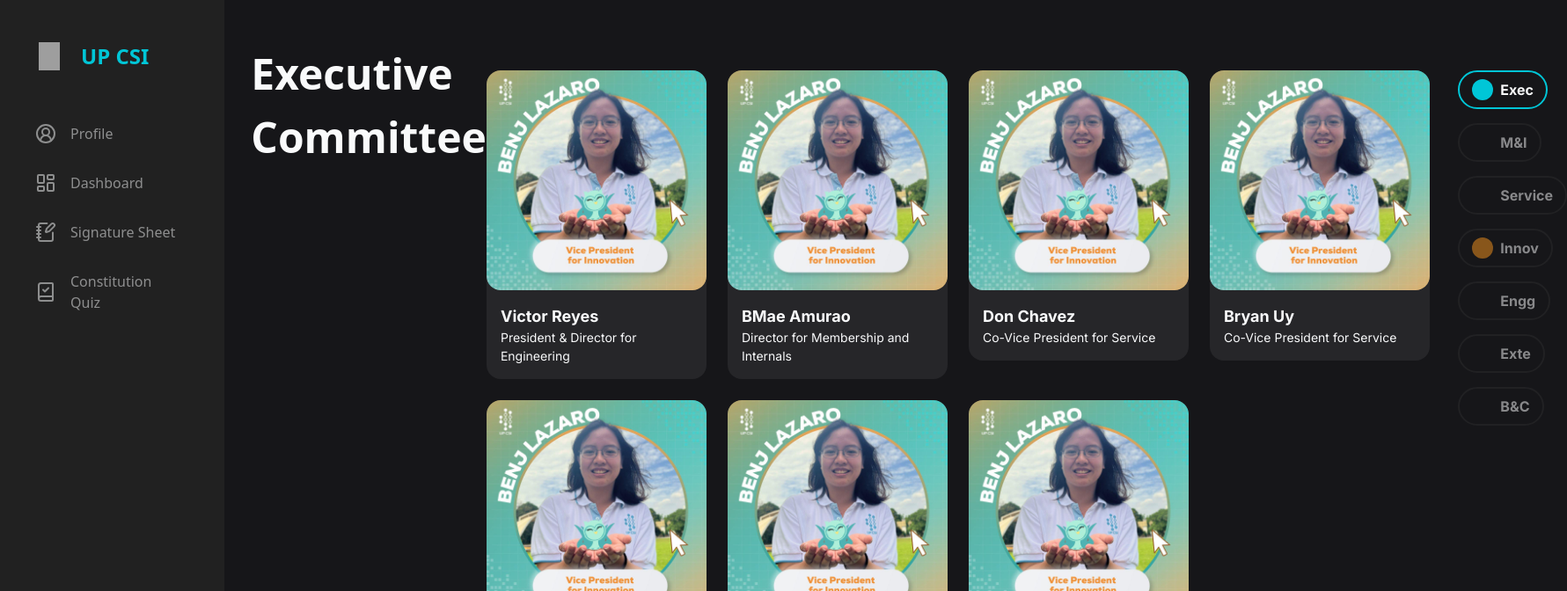
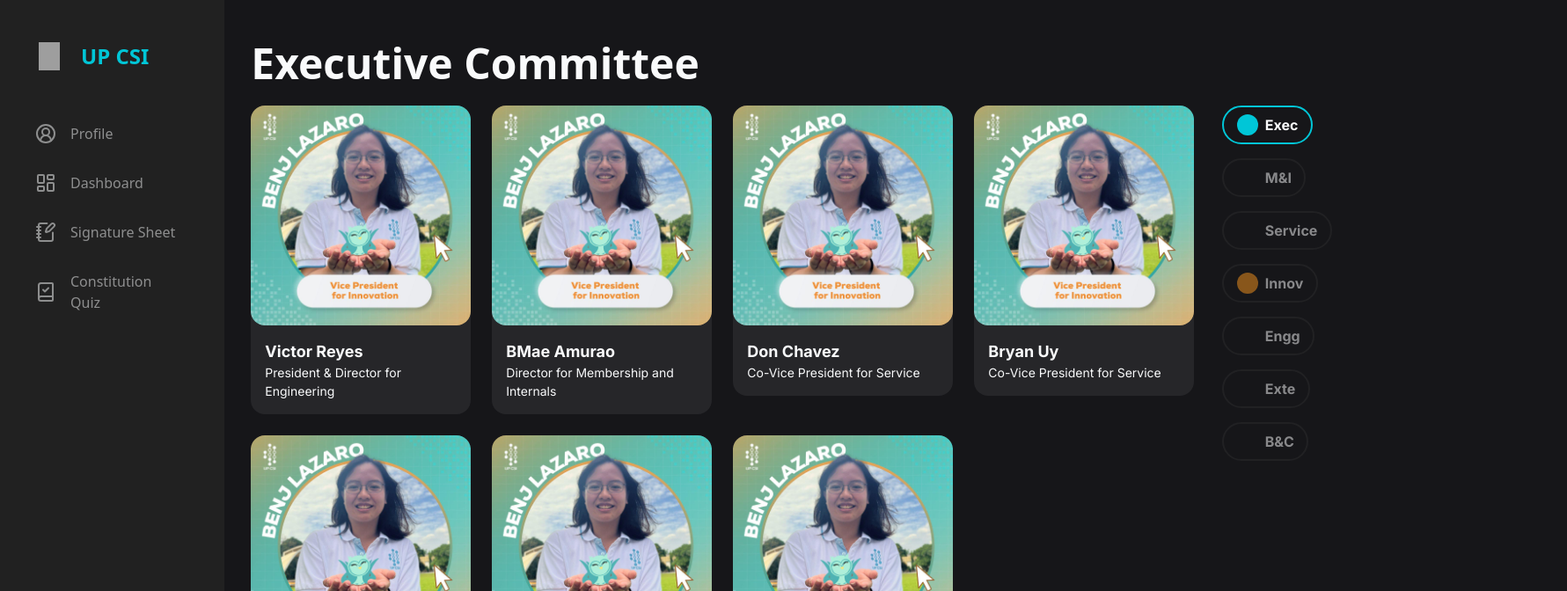
Before and after one commit to westerny1/up-csi-app, a SvelteKit app: page /sigsheet in a window 1280 px wide. Shown: the top 672 px of the page at 88% size, 1781 px wide, since content can reach past the window. Built offline with nearby package versions, Linux system fonts and the light colour scheme; grey boxes are pictures that could not be loaded.

Commit message:
fix(MemberGrid): remove header overflow

```diff
--- a/src/routes/sigsheet/MemberGrid.svelte
+++ b/src/routes/sigsheet/MemberGrid.svelte
@@ -42,8 +42,10 @@
     }
 </script>
 
-<p class="header-text {showModal ? 'opacity-50' : 'opacity-100'}" id="header-text">{categoryHeaders[activeCategory]}</p>
 <div class="content {showModal ? 'opacity-50' : 'opacity-100'}" id="content">
+    <h1 class="text-csi-white w-[75vw] text-5xl font-bold mb-[1.5rem]">{categoryHeaders[activeCategory]}</h1>
+
+    <div class="flex flex-row">
         <div class="member-grid">
             {#each members.filter(member => member.category === activeCategory) as member (member.name)}
                 <div in:fade={{ duration: 1300 }}>
@@ -73,23 +75,14 @@
             <Modal name={selectedMember?.name} role={selectedMember?.role} {closeModal} {activeCategory}></Modal>
         </div>
     {/if}
+</div>
+
 
 <style>
-    .header-text {
-        font-size: 3rem;
-        font-weight: bold;
-        margin-bottom: 1.5rem;
-        color: var(--color-csi-white);
-        position: relative;
-        top: 1em;
-        left: 1.5em;
-    }
-
     .content {
-        display: flex;
         justify-content: space-between;
         align-items: flex-start;
-        margin-top: 5rem;
+        margin-top: 3rem;
         margin-left: 4.5em;
         margin-right: 4.5em;
     }
```
Lines whose indentation alone changed are shown as unchanged.
